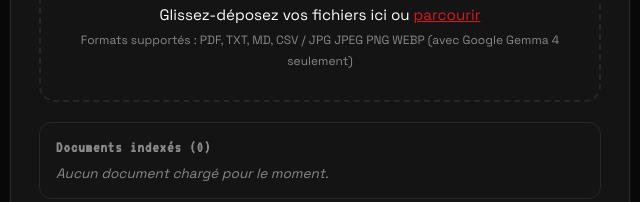
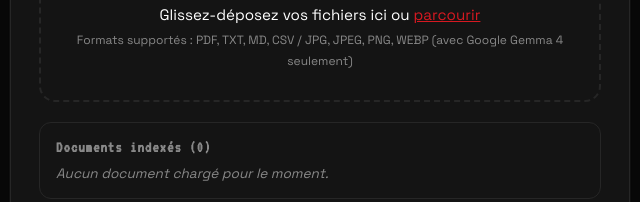
Before and after one commit to ks-tang/ChatbotIA, a website: page public/rag.html in a window 1280 px wide. Shown: the part 359-561 px from the top of the page, 320-960 px from the left. Drawn offline with Linux system fonts and the light colour scheme; a script that the page names is missing.

Commit message:
fix text

```diff
--- a/public/rag.html
+++ b/public/rag.html
@@ -27,7 +27,7 @@
       <div class="upload-content">
         <span class="upload-icon">📁</span>
         <p class="upload-text">Glissez-déposez vos fichiers ici ou <span class="browse-link" id="browseBtn">parcourir</span></p>
-        <span class="upload-hint">Formats supportés : PDF, TXT, MD, CSV / JPG JPEG PNG WEBP (avec Google Gemma 4 seulement)</span>
+        <span class="upload-hint">Formats supportés : PDF, TXT, MD, CSV / JPG, JPEG, PNG, WEBP (avec Google Gemma 4 seulement)</span>
       </div>
     </div>
 
```
